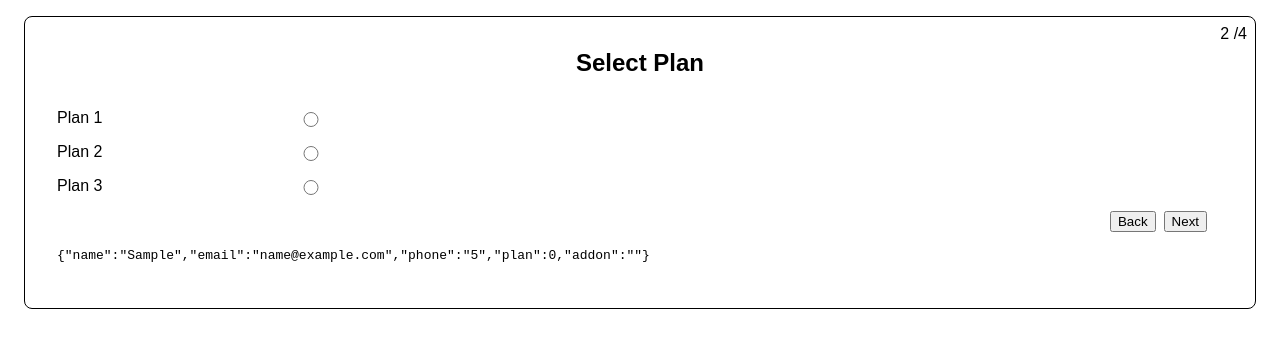
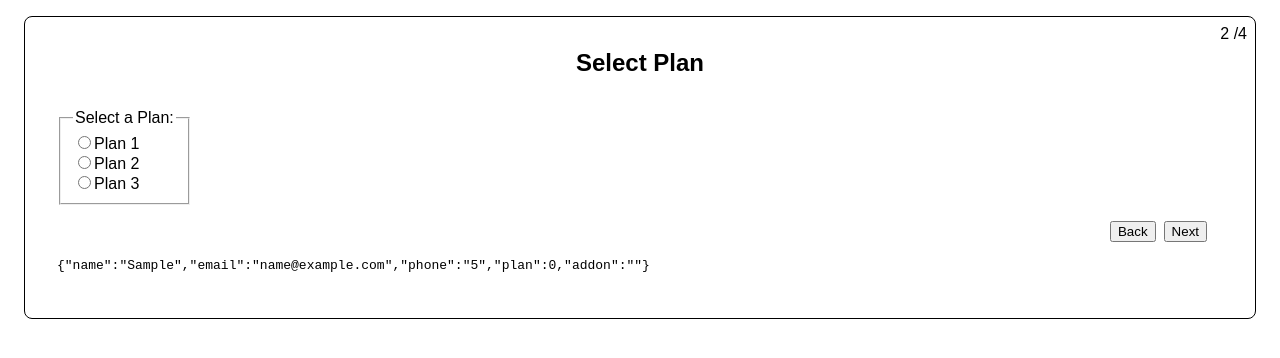
Before and after one commit to stephenlit/multiPageForm, a React (Vite) app: page / in a window 1280 px wide. Both pictures are taken after typing "Sample", "name@example.com", "5" into the empty fields and a click on the button "Next". Shown: the top 358 px of the page. Built offline with nearby package versions, Linux system fonts and the light colour scheme.

Commit message:
added functionallty to SelectPlan componet

```diff
--- a/src/SelectPlan.jsx
+++ b/src/SelectPlan.jsx
@@ -1,29 +1,48 @@
 import { FormWrapper } from "./FormWrapper";
 
 export function SelectPlan({ plan, updateFields }) {
+  const handlePlanChange = (e) => {
+    updateFields({ plan: e.target.value });
+  };
+
   return (
     <FormWrapper title="Select Plan">
-      <label>Plan 1</label>
+      <fieldset>
+        <legend>Select a Plan:</legend>
+        <div>
           <input
             type="radio"
+            id="plan1"
             name="plan"
             value="1"
-        onClick={(e) => updateFields({ plan: e.target.value })}
+            checked={plan === "1"}
+            onChange={handlePlanChange}
           />
-      <label>Plan 2</label>
+          <label htmlFor="plan1">Plan 1</label>
+        </div>
+        <div>
           <input
             type="radio"
+            id="plan2"
             name="plan"
             value="2"
-        onClick={(e) => updateFields({ plan: e.target.value })}
+            checked={plan === "2"}
+            onChange={handlePlanChange}
           />
-      <label>Plan 3</label>
+          <label htmlFor="plan2">Plan 2</label>
+        </div>
+        <div>
           <input
             type="radio"
+            id="plan3"
             name="plan"
             value="3"
-        onClick={(e) => updateFields({ plan: e.target.value })}
+            checked={plan === "3"}
+            onChange={handlePlanChange}
           />
+          <label htmlFor="plan3">Plan 3</label>
+        </div>
+      </fieldset>
     </FormWrapper>
   );
 }
```
Lines whose indentation alone changed are shown as unchanged.
